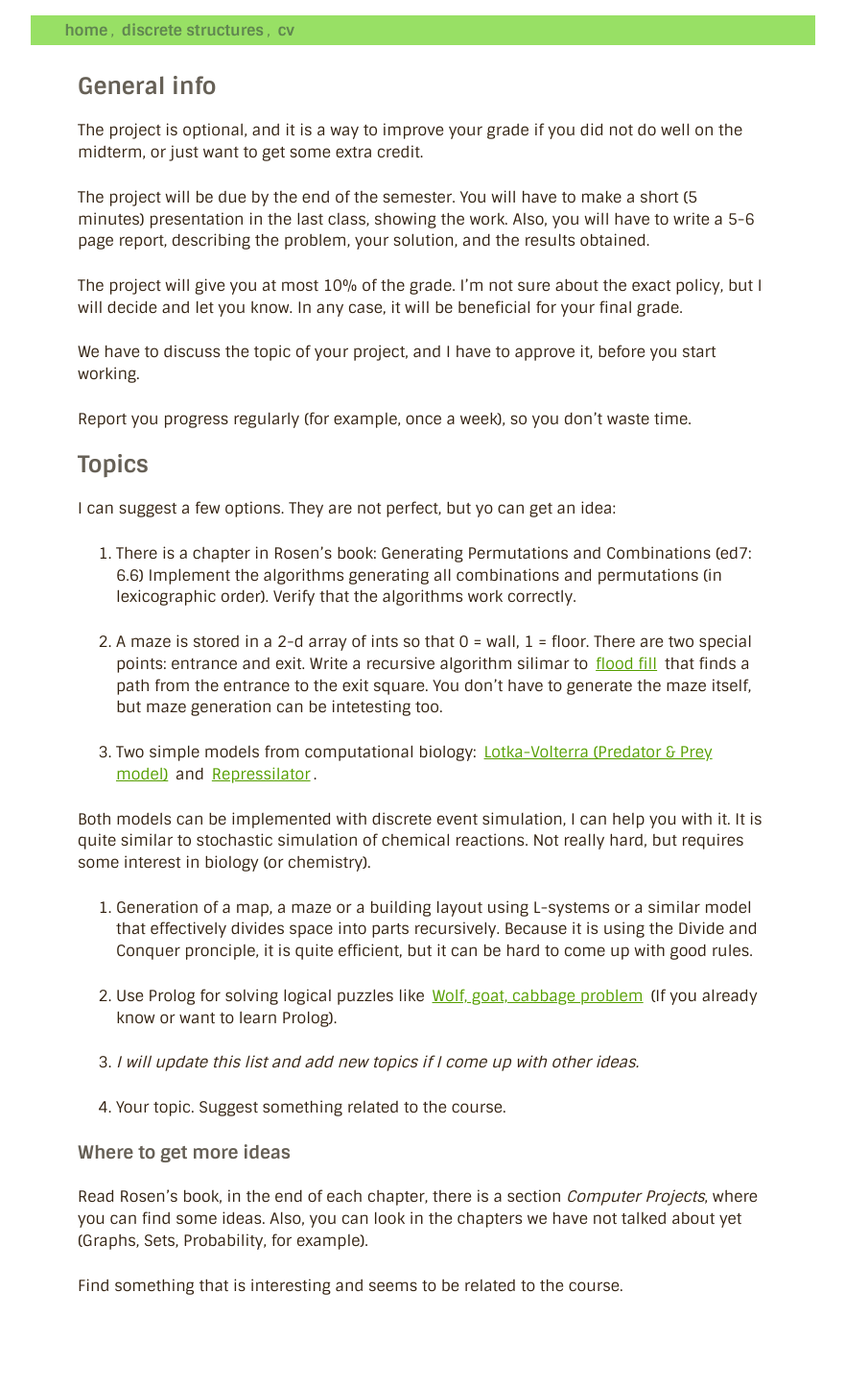
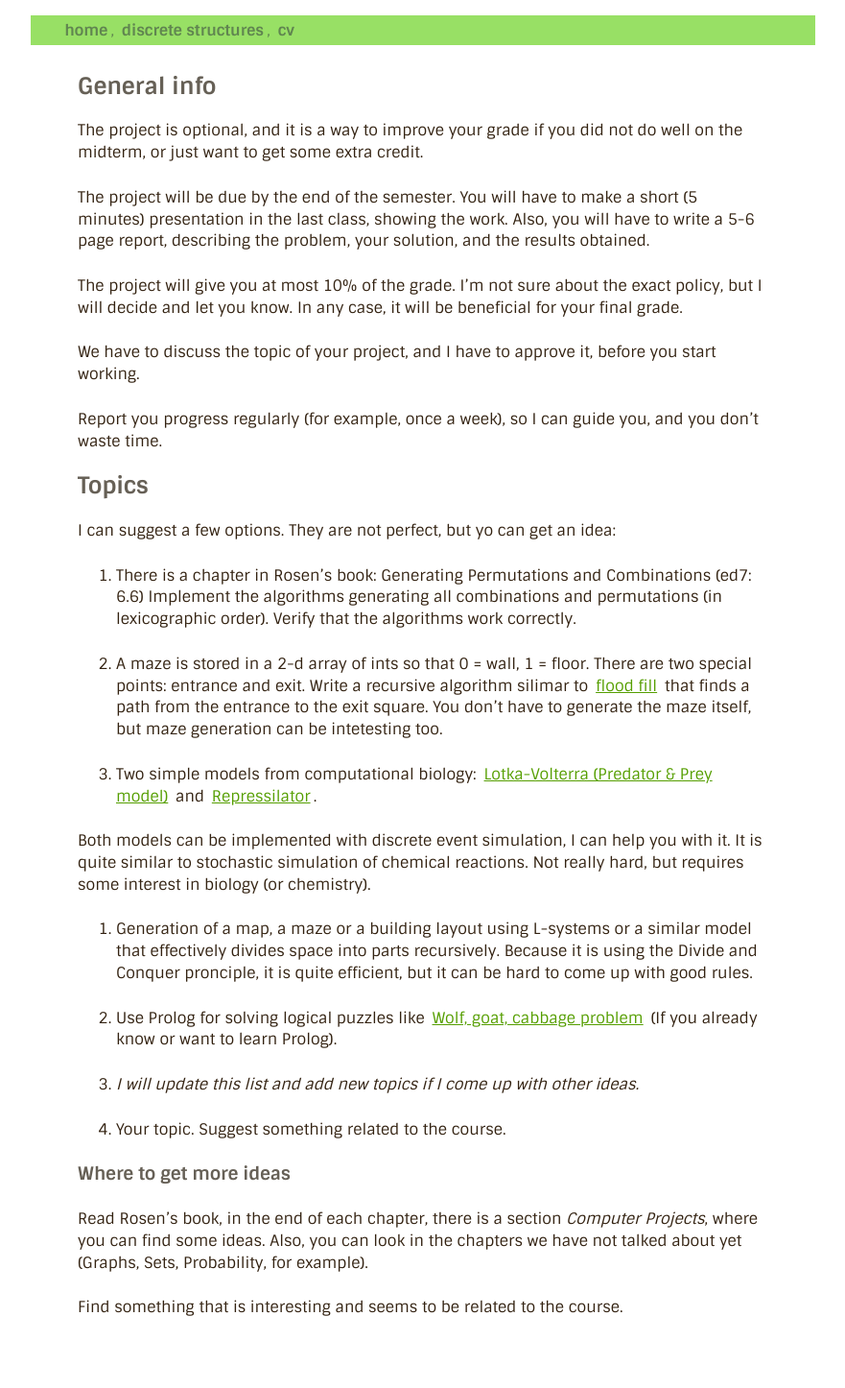
Before and after one commit to a-nikolaev/a-nikolaev.github.io, a Jekyll site: the page built from ds/topics.markdown, in a window 1280 px wide. Shown: the whole page at 96% size, without its empty margins (199-1080 px from the left). Built offline with Jekyll 4.4.1, drawn with Linux system fonts in a browser that asks for light colours; Markdown is read by kramdown in place of the engine named in the settings; before the commit the page ends 1423 px from its top, so only the background shows below that.

Commit message:
upd topics

```diff
--- a/ds/topics.markdown
+++ b/ds/topics.markdown
@@ -19,7 +19,7 @@ In any case, it will be beneficial for your final grade.
 
 We have to discuss the topic of your project, and I have to approve it, before you start working.
 
-Report you progress regularly (for example, once a week), so you don't waste time.
+Report you progress regularly (for example, once a week), so I can guide you, and you don't waste time.
 
 ## Topics
 
```
